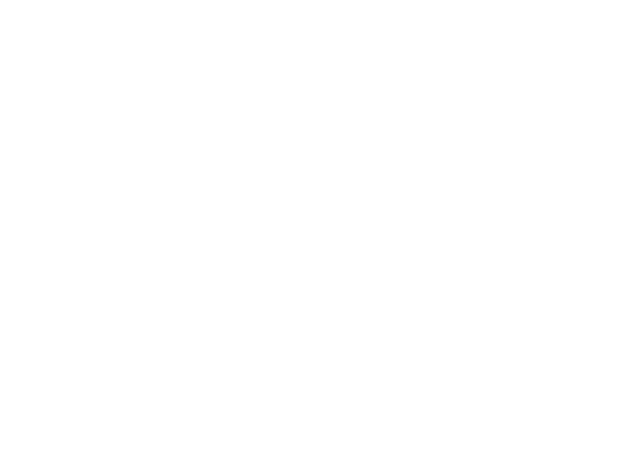
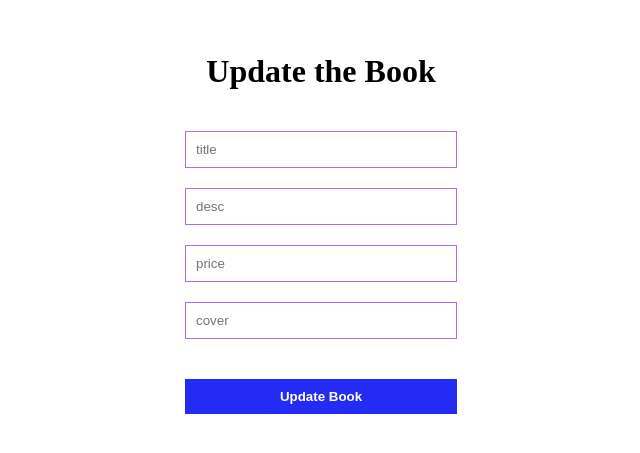
Before and after one commit to ami-pbj/eBook-Shop, a React (Create React App) app in the folder client/: page /update/1 in a window 1280 px wide. Before the commit this address had no page. Shown: the part 185-638 px from the top of the page, without its empty margins (319-959 px from the left). Built offline with nearby package versions, Linux system fonts and the light colour scheme.

Commit message:
Added Style

```diff
--- a/client/src/App.js
+++ b/client/src/App.js
@@ -2,6 +2,7 @@ import { BrowserRouter, Route, Routes } from "react-router-dom";
 import Books from "./pages/Books";
 import Add from "./pages/Add";
 import Update from "./pages/Update";
+import "./style.css";
 
 function App() {
   return (
@@ -10,7 +11,7 @@ function App() {
       <Routes>
         <Route path="/" element={<Books/>}/>
         <Route path="/add" element={<Add/>}/>
-        <Route path="/update" element={<Update/>}/>
+        <Route path="/update/:id" element={<Update/>}/>
       </Routes>
       </BrowserRouter>
     </div>
--- a/client/src/pages/Add.jsx
+++ b/client/src/pages/Add.jsx
@@ -59,7 +59,7 @@ const Add = () => {
         name="cover"
       />
 
-      <button onClick={handleClick}>
+      <button className="formButton" onClick={handleClick}>
         Add Book
       </button>
     </div>
--- a/client/src/pages/Books.jsx
+++ b/client/src/pages/Books.jsx
@@ -17,6 +17,16 @@ const Books = () => {
     };
     fetchAllBooks();
   }, []);
+
+
+  const handleDelete = async (id) => {
+    try {
+      await axios.delete("http://localhost:8800/books/"+id);
+      window.location.reload();
+    } catch (err) {
+      console.log(err);
+    }
+  }
   return (
     <div>
       <h1>eBook Shop</h1>
@@ -27,11 +37,15 @@ const Books = () => {
             <h2>{book.title}</h2>
             <p>{book.desc}</p>
             <span>{book.price}</span>
+            <button className="delete" onClick={() => handleDelete(book.id)}>
+              Delete
+            </button>
+            <button className="update"><Link to={`/update/${book.id}`}>Update</Link></button>
           </div>
         ))}
       </div>
       <button>
-        <Link to="/add">Add new Page</Link>
+        <Link className="formButton" to="/add">Add new Book</Link>
       </button>
     </div>
   );
--- a/client/src/pages/Update.jsx
+++ b/client/src/pages/Update.jsx
@@ -1,9 +1,74 @@
-import React from 'react'
+import React, { useState } from "react";
+import axios from "axios";
+import { useLocation, useNavigate } from "react-router-dom";
 
 const Update = () => {
+  const [book, setBook] = useState({
+    title: "",
+    desc: "",
+    price: null,
+    cover: "",
+  });
+
+  const navigate = useNavigate();
+
+  const location = useLocation();
+
+  // console.log(location.pathname.split("/")[2]);
+  const bookId = location.pathname.split("/")[2];
+
+  const handleChange = (e) => {
+    setBook((prev) => ({
+      ...prev,
+      [e.target.name]: e.target.value,
+    }));
+  };
+
+  const handleClick = async (e) => {
+    e.preventDefault();
+
+    try {
+      await axios.put("http://localhost:8800/books/" + bookId, book);
+      navigate("/");
+    } catch (err) {
+      console.log(err);
+    }
+  };
+  console.log(book);
+
   return (
-    <div>Update</div>
-  )
-}
+    <div className="form">
+      <h1>Update the Book</h1>
+      <input
+        type="text"
+        placeholder="title"
+        onChange={handleChange}
+        name="title"
+      />
+      <input
+        type="text"
+        placeholder="desc"
+        onChange={handleChange}
+        name="desc"
+      />
+      <input
+        type="number"
+        placeholder="price"
+        onChange={handleChange}
+        name="price"
+      />
+      <input
+        type="text"
+        placeholder="cover"
+        onChange={handleChange}
+        name="cover"
+      />
 
-export default Update
+      <button className="formButton" onClick={handleClick}>
+        Update Book
+      </button>
+    </div>
+  );
+};
+
+export default Update;
--- /dev/null
+++ b/client/src/style.css
@@ -0,0 +1,68 @@
+.app {
+  height: 100vh;
+  padding: 0px 100px;
+  display: flex;
+  align-items: center;
+  justify-content: center;
+  text-align: center;
+}
+
+.books {
+  display: flex;
+  gap: 10px;
+}
+
+.book {
+  flex: 1;
+  display: flex;
+  flex-direction: column;
+  gap: 10px;
+  align-items: center;
+}
+
+img {
+  width: 100px;
+  height: 150px;
+  object-fit: cover;
+  background-color: rgba(255, 255, 255, 0.5);
+}
+
+.delete {
+  border: none;
+  padding: 3px 6px;
+  background-color: white;
+  cursor: pointer;
+  border: 1px solid rgb(200, 154, 242);
+  color: rgb(146, 41, 245);
+}
+
+.update {
+  border: none;
+  padding: 3px 6px;
+  background-color: white;
+  cursor: pointer;
+  border: 1px solid rgb(154, 216, 242);
+  color: rgb(40, 176, 244);
+}
+
+.form {
+  display: flex;
+  flex-direction: column;
+  gap: 20px;
+}
+
+input {
+  width: 250px;
+  padding: 10px;
+  border: 1px solid rgb(172, 107, 242);
+}
+
+.formButton {
+  margin-top: 20px;
+  border: none;
+  padding: 10px;
+  background-color: rgb(36, 43, 244);
+  color: white;
+  font-weight: bold;
+  cursor: pointer;
+}
```
Also changed, not shown: 1 other file (tests, documents, lock files or other folders).
